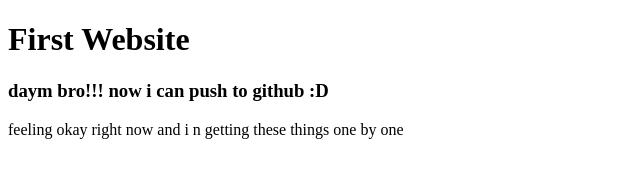
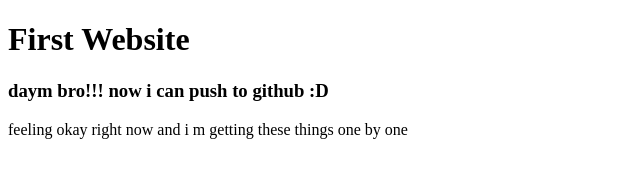
Before and after one commit to ScorpioShueb/Shueb-D-newbie, a plain HTML site: page index.html in a window 1280 px wide. Shown: the full height of the page, 0-640 px from the left. Drawn offline with Linux system fonts and the light colour scheme.

Commit message:
Update index.html

```diff
--- a/index.html
+++ b/index.html
@@ -9,6 +9,6 @@
 <body>
     <h1>First Website</h1>
     <h3>daym bro!!! now i can push to github :D </h3>
-    <p>feeling okay right now and i n getting these things one by one</p>
+    <p>feeling okay right now and i m getting these things one by one</p>
 </body>
 </html>
```
